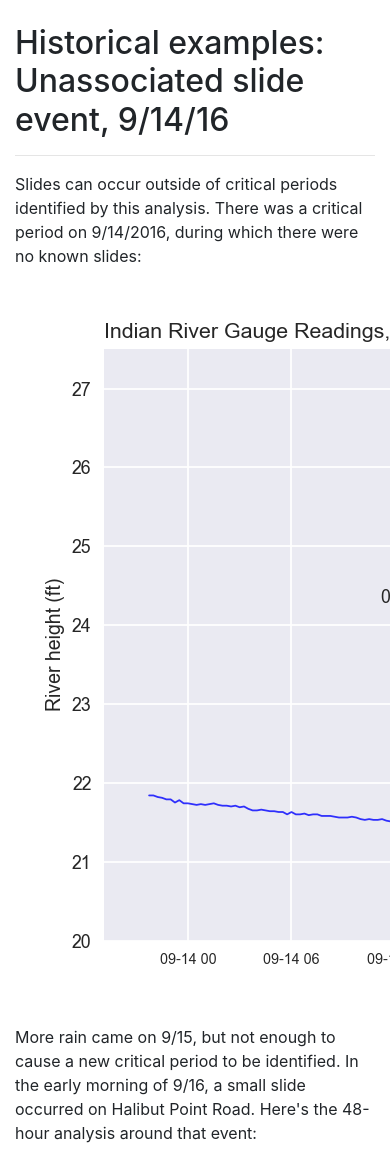
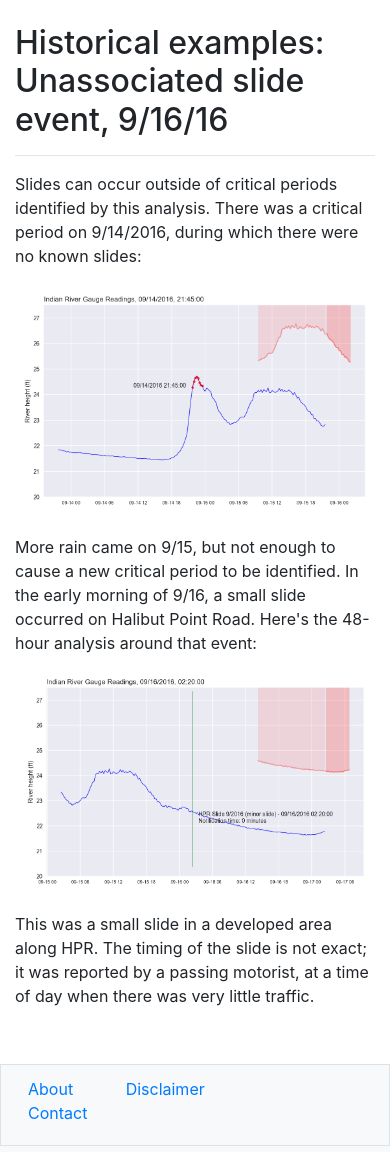
Before and after one commit to ehmatthes/sitka_irg_realtime, a Django app: page /hist_examples_091616/ in a window 390 px wide; the page is wider, and only the part inside the window is pictured. Shown: the part 98-1250 px from the top of that part. Run offline with Django 3.2, Linux system fonts and the light colour scheme; parts of the project's set-up code (start-up, migrations or seed data) failed here and were passed over; some libraries are stand-ins or nearby versions.

Commit message:
Made images responsive to render better on tablets and phones.

```diff
--- a/irg_viz/templates/irg_viz/hist_examples_072020.html
+++ b/irg_viz/templates/irg_viz/hist_examples_072020.html
@@ -13,7 +13,7 @@
 
   <p>There are many rain storms in Sitka that feel heavy enough to possibly cause landslides, but don't last long enough to actually do so. A storm like this happened on 7/20/20. Here's what the analysis looks like during this kind of event:</p>
 
-  <img src="{% get_media_prefix %}plot_images/hist_examples/ir_plot_2020-07-20.png">
+  <img class="img-fluid" src="{% get_media_prefix %}plot_images/hist_examples/ir_plot_2020-07-20.png">
 
   <p>It started raining fairly heavily after midnight on 7/20, and the river rose. But the rise was not particularly steep, and the rain did not keep up long enough to cause a significant rise, as far as landslide risk is concerned.</p>
 
--- a/irg_viz/templates/irg_viz/hist_examples_072620.html
+++ b/irg_viz/templates/irg_viz/hist_examples_072620.html
@@ -13,7 +13,7 @@
 
   <p>There were a significant number of heavy rain events in the late summer, fall, and early winter of 2020. One such event occurred on 7/26/2020. Here is a snapshot of what this analysis looked like on that day:</p>
 
-  <img src="{% get_media_prefix %}plot_images/hist_examples/ir_plot_2020-07-26.png">
+  <img class="img-fluid" src="{% get_media_prefix %}plot_images/hist_examples/ir_plot_2020-07-26.png">
 
   <p>Heavy rain started in the early morning hours of 7/26/2020. Conditions almost reached a critical point shortly after 7:00 am, but a critical point never occurred.</p>
 
--- a/irg_viz/templates/irg_viz/hist_examples_091316.html
+++ b/irg_viz/templates/irg_viz/hist_examples_091316.html
@@ -13,7 +13,7 @@
 
   <p>A critical rain event occurred on 9/13/2016, with no known associated slides. This is what the anlaysis looks like for the 48 hours centered around this event:</p>
 
-  <img src="{% get_media_prefix %}plot_images/hist_examples/ir_plot_2016-09-14.png">
+  <img class="img-fluid" src="{% get_media_prefix %}plot_images/hist_examples/ir_plot_2016-09-14.png">
 
   <p>In this image, the critical points are plotted as red dots. Early in the morning on 9/13, heavy rain started to fall. The river rose steadily until around 6:00 am. The first critical point occurred at 5:00 am. The rain tapered off, and the river fell steadily after the event.</p>
 
--- a/irg_viz/templates/irg_viz/hist_examples_091616.html
+++ b/irg_viz/templates/irg_viz/hist_examples_091616.html
@@ -4,7 +4,7 @@
 {% load bootstrap4 %}
 
 {% block page_header %}
-  <h2>Historical examples: Unassociated slide event, 9/14/16</h2>
+  <h2>Historical examples: Unassociated slide event, 9/16/16</h2>
 {% endblock page_header %}
 
 {% block content %}
@@ -13,11 +13,11 @@
 
   <p>Slides can occur outside of critical periods identified by this analysis. There was a critical period on 9/14/2016, during which there were no known slides:</p>
 
-  <img src="{% get_media_prefix %}plot_images/hist_examples/ir_plot_2016-09-16.png">
+  <img class="img-fluid" src="{% get_media_prefix %}plot_images/hist_examples/ir_plot_2016-09-16.png">
 
   <p>More rain came on 9/15, but not enough to cause a new critical period to be identified. In the early morning of 9/16, a small slide occurred on Halibut Point Road. Here's the 48-hour analysis around that event:</p>
 
-  <img src="{% get_media_prefix %}plot_images/hist_examples/ir_plot_2016-09-17.png">
+  <img class="img-fluid" src="{% get_media_prefix %}plot_images/hist_examples/ir_plot_2016-09-17.png">
 
   <p>This was a small slide in a developed area along HPR. The timing of the slide is not exact; it was reported by a passing motorist, at a time of day when there was very little traffic.</p>
 
--- a/irg_viz/templates/irg_viz/hist_examples_092019.html
+++ b/irg_viz/templates/irg_viz/hist_examples_092019.html
@@ -15,7 +15,7 @@
 
   <p>The following image shows what this analysis would have looked like for the 48-hour period centered around this event:</p>
 
-  <img src="{% get_media_prefix %}plot_images/hist_examples/ir_plot_2019-09-21.png">
+  <img class="img-fluid" src="{% get_media_prefix %}plot_images/hist_examples/ir_plot_2019-09-21.png">
 
   <p>In this image, the critical points are plotted as red dots. The slide is indicated as a vertical green line at the timestamp that matches the best estimate of when the slide occurred. In this event, the slide occurred approximately 35 minutes after the river first reached a critical point.</p>
 
--- a/irg_viz/templates/irg_viz/index.html
+++ b/irg_viz/templates/irg_viz/index.html
@@ -40,7 +40,7 @@
     </div>
   {% endif %}
 
-  <img src="{% get_media_prefix %}plot_images/irg_critical_forecast_plot_current_extended.png">
+  <img class="img-fluid" src="{% get_media_prefix %}plot_images/irg_critical_forecast_plot_current_extended.png">
 
   <p>The red shaded region represents conditions when the risk of slides has been elevated in the past. The red region is <i>not</i> just based on river height; it's based on river height, <i>and</i> how quickly the river is rising. In a 6-year period from 9/2014 through 12/2020, the river reached the red shaded region 12 times. Five of those periods included a slide which occurred while the river was in the red shaded region. There may have been a couple more slides during these periods as well; it's difficult to determine the timing of a landslide if no one observed it happen. Basically, when the blue line reaches the red region, current conditions are similar to conditions that have historically been associated with landslide activity. You can read more about <a href="{% url 'irg_viz:interpreting_graph' %}">interpreting the graph</a>.</p>
   <p>The light red region shows how high the river would have needed to be in order to be considered critical during the past 6 hours. The darker red region shows how close the river is to being in the critical region over the next 4.5 hours. It's important to note that if the river rises slowly, the critical shaded region will rise as well. To indicate elevated risk of slides, the river must rise quickly for an extended period.</p>
--- a/irg_viz/templates/irg_viz/interpreting_graph.html
+++ b/irg_viz/templates/irg_viz/interpreting_graph.html
@@ -13,7 +13,7 @@
 
   <p>Here's what the graph on the home page might look like after a period of moderate rainfall:</p>
 
-  <img src="{% get_media_prefix %}plot_images/interpreting_graph/interpreting_1.png">
+  <img class="img-fluid" src="{% get_media_prefix %}plot_images/interpreting_graph/interpreting_1.png">
 
   <p>There are a few key points to keep in mind when trying to understand this graph:</p>
 
```
